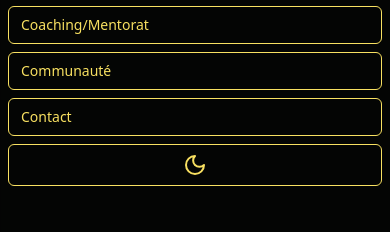
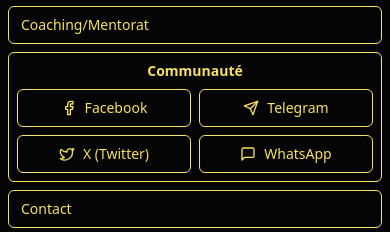
Before and after one commit to GuyGPT/jjjj, a React (Vite) app: page / in a window 390 px wide. Both pictures are taken after a click on the button 361 px from the left and 32 px from the top of the page. Shown: the part 158-390 px from the top of the page. Built offline with nearby package versions, Linux system fonts and the light colour scheme.

Commit message:
Add social media links to Navbar component for enhanced connectivity

```diff
--- a/src/components/Navbar.tsx
+++ b/src/components/Navbar.tsx
@@ -5,7 +5,8 @@
   Monitor, Briefcase, Users, BookOpen,
   Settings, Tool, Wind, Globe,
   Code, Database, Lightbulb, Building,
-  FileText, Printer, Cloud, BarChart
+  FileText, Printer, Cloud, BarChart,
+  Facebook, Send as Telegram, Twitter, MessageSquare as WhatsApp
 } from 'lucide-react';
 
 const Navbar = () => {
@@ -282,7 +283,33 @@
                 </div>
               </div>
             </DropdownMenu>
-            <NavLink href="#communaute">Communauté</NavLink>
+            <DropdownMenu title="Communauté" isOpen={openDropdown === 'Communauté'} toggleDropdown={toggleDropdown}>
+              <div className="space-y-1 max-h-[60vh] overflow-y-auto">
+                <div className="px-4 py-2">
+                  <h3 className="text-sm font-semibold text-white dark:text-[#F8E061] flex items-center justify-center whitespace-nowrap" style={{ color: theme === 'dark' ? '#FFFFFF' : '' }}>
+                    Réseaux Sociaux
+                  </h3>
+                  <div className="mt-1 space-y-1">
+                    <NavLink href="#facebook" isDropdown className="flex items-center justify-center gap-2">
+                      <Facebook size={16} />
+                      <span>Facebook</span>
+                    </NavLink>
+                    <NavLink href="#telegram" isDropdown className="flex items-center justify-center gap-2">
+                      <Telegram size={16} />
+                      <span>Telegram</span>
+                    </NavLink>
+                    <NavLink href="#twitter" isDropdown className="flex items-center justify-center gap-2">
+                      <Twitter size={16} />
+                      <span>X (Twitter)</span>
+                    </NavLink>
+                    <NavLink href="#whatsapp" isDropdown className="flex items-center justify-center gap-2">
+                      <WhatsApp size={16} />
+                      <span>WhatsApp</span>
+                    </NavLink>
+                  </div>
+                </div>
+              </div>
+            </DropdownMenu>
             <NavLink href="#contact">Contact</NavLink>
             <button
               onClick={toggleTheme}
@@ -326,9 +353,31 @@
             <MobileNavLink href="#coaching" onClick={() => setIsMenuOpen(false)}>
               Coaching/Mentorat
             </MobileNavLink>
-            <MobileNavLink href="#communaute" onClick={() => setIsMenuOpen(false)}>
-              Communauté
-            </MobileNavLink>
+            <div className="px-2 py-2 border rounded-md" style={{
+              borderColor: theme === 'dark' ? '#F8E061' : '#FFFFFF',
+            }}>
+              <h3 className="text-sm font-semibold mb-2 text-center" style={{ color: theme === 'dark' ? '#F8E061' : '#FFFFFF' }}>
+                Communauté
+              </h3>
+              <div className="grid grid-cols-2 gap-2">
+                <MobileNavLink href="#facebook" onClick={() => setIsMenuOpen(false)} className="flex items-center justify-center gap-2">
+                  <Facebook size={16} />
+                  <span>Facebook</span>
+                </MobileNavLink>
+                <MobileNavLink href="#telegram" onClick={() => setIsMenuOpen(false)} className="flex items-center justify-center gap-2">
+                  <Telegram size={16} />
+                  <span>Telegram</span>
+                </MobileNavLink>
+                <MobileNavLink href="#twitter" onClick={() => setIsMenuOpen(false)} className="flex items-center justify-center gap-2">
+                  <Twitter size={16} />
+                  <span>X (Twitter)</span>
+                </MobileNavLink>
+                <MobileNavLink href="#whatsapp" onClick={() => setIsMenuOpen(false)} className="flex items-center justify-center gap-2">
+                  <WhatsApp size={16} />
+                  <span>WhatsApp</span>
+                </MobileNavLink>
+              </div>
+            </div>
             <MobileNavLink href="#contact" onClick={() => setIsMenuOpen(false)}>
               Contact
             </MobileNavLink>
```
